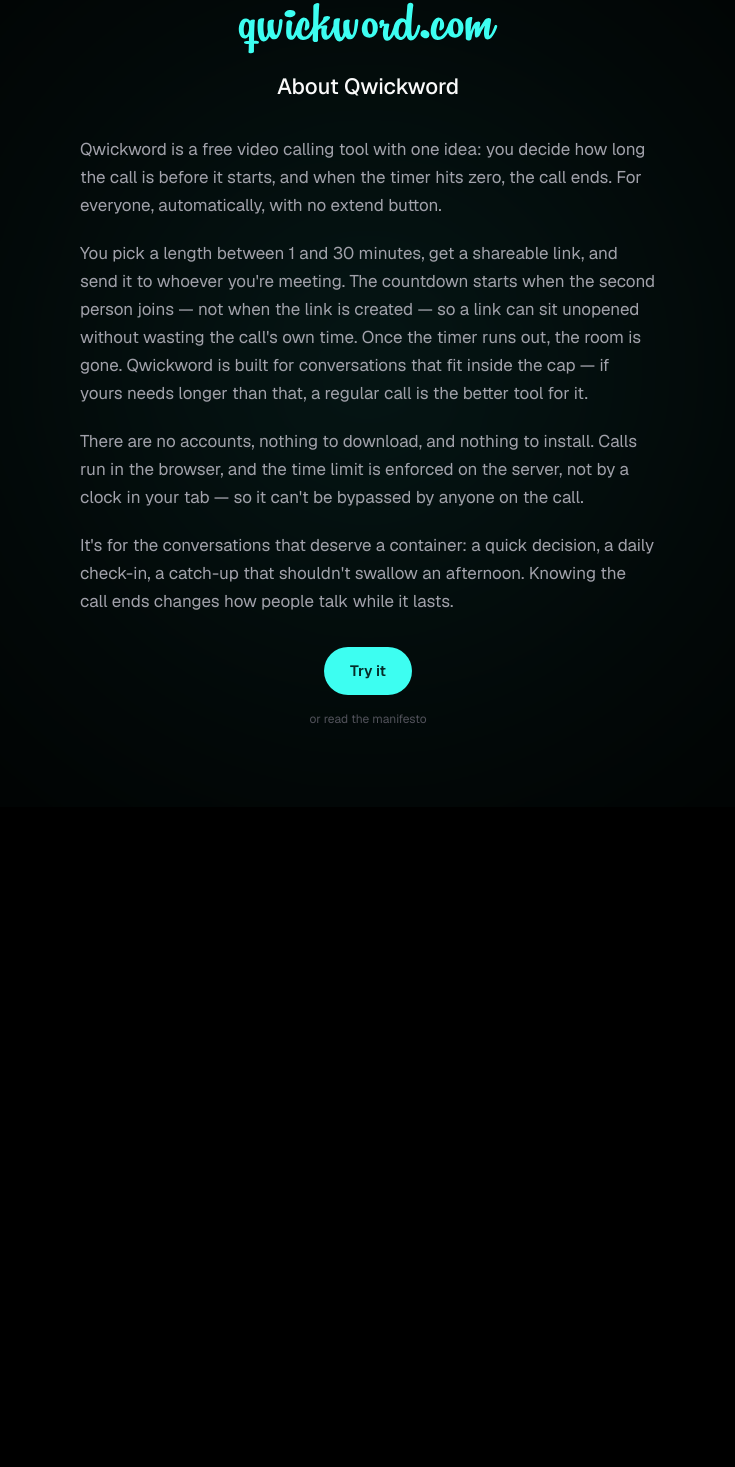
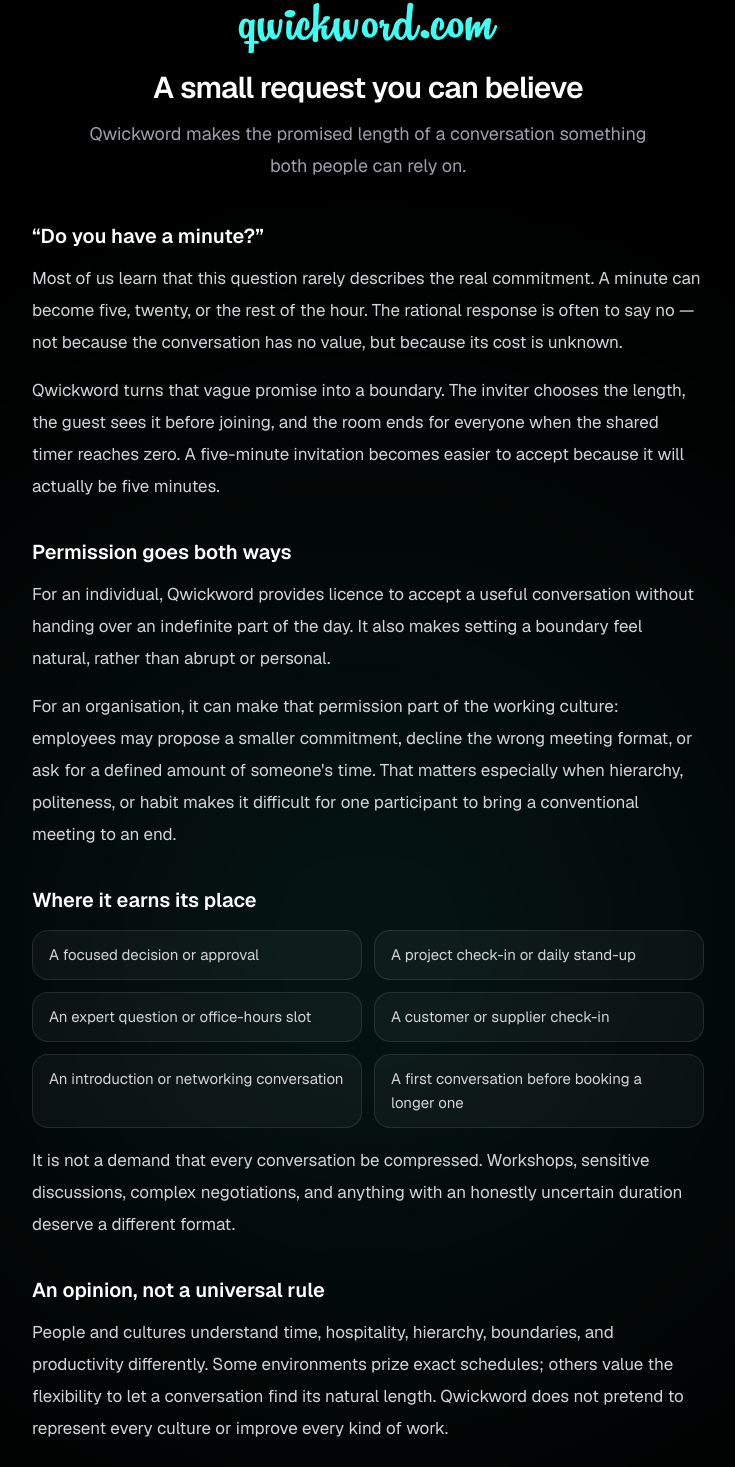
Before and after one commit to 5unR4yDK/qwickword, a Next.js app: page /about in a window 1280 px wide. Shown: the part 78-1545 px from the top of the page, without its empty margins (272-1007 px from the left). Before the commit the page ends 885 px from the top, so only its background shows below. Built offline with nearby package versions, Linux system fonts and the light colour scheme.

Commit message:
Rewrite About around trustworthy boundaries

```diff
--- a/src/app/about/page.tsx
+++ b/src/app/about/page.tsx
@@ -1,15 +1,17 @@
 import Link from "next/link";
 import type { Metadata } from "next";
 
-// The plain-spoken counterpart to /manifesto: a short, factual page that
-// explains what Qwickword is and how it works, for anyone who wants the
-// straight answer rather than the speech. Static content, plain Server
-// Component.
+// The plain-spoken counterpart to /manifesto: the human reason for the
+// product, the business situations it fits, and an honest account of the
+// opinion about time that sits behind it.
 
 export const metadata: Metadata = {
   title: "About",
   description:
-    "What Qwickword is and how it works: time-limited video calls that end on their own.",
+    "Qwickword makes a short meeting invitation believable: agree the boundary before the call, then trust the room to keep it.",
+  alternates: {
+    canonical: "/about",
+  },
 };
 
 export default function AboutPage() {
@@ -22,7 +24,7 @@
         className="pointer-events-none absolute top-1/2 left-1/2 h-[1500px] w-[1500px] -translate-x-1/2 -translate-y-1/2 rounded-full bg-[radial-gradient(circle,rgba(61,254,241,0.09)_0%,rgba(61,254,241,0.03)_38%,transparent_70%)] blur-[64px] mix-blend-screen"
       />
 
-      <article className="relative z-10 flex w-full max-w-xl flex-col gap-8">
+      <article className="relative z-10 flex w-full max-w-2xl flex-col gap-10">
         <header className="flex flex-col items-center gap-4 text-center">
           {/* eslint-disable-next-line @next/next/no-img-element */}
           <img
@@ -36,39 +38,123 @@
             alt="qwickword.com"
             className="h-auto w-[260px] max-w-[70vw] dark:hidden"
           />
-          <h1 className="text-[22px] font-medium text-zinc-900 dark:text-[#FAFAFA]">
-            About Qwickword
+          <div className="flex max-w-xl flex-col gap-3">
+            <h1 className="text-3xl font-semibold tracking-tight text-zinc-950 dark:text-white">
+              A small request you can believe
             </h1>
+            <p className="text-lg leading-8 text-zinc-600 dark:text-zinc-400">
+              Qwickword makes the promised length of a conversation something
+              both people can rely on.
+            </p>
+          </div>
         </header>
 
-        <div className="flex flex-col gap-5 text-[17px] leading-7 text-zinc-600 dark:text-[#A1A1AA]">
+        <div className="flex flex-col gap-9 text-[17px] leading-8 text-zinc-600 dark:text-zinc-300">
+          <section>
+            <h2 className="text-xl font-semibold text-zinc-950 dark:text-white">
+              “Do you have a minute?”
+            </h2>
+            <div className="mt-3 flex flex-col gap-4">
               <p>
-            Qwickword is a free video calling tool with one idea: you decide
-            how long the call is before it starts, and when the timer hits
-            zero, the call ends. For everyone, automatically, with no extend
-            button.
+                Most of us learn that this question rarely describes the real
+                commitment. A minute can become five, twenty, or the rest of the
+                hour. The rational response is often to say no — not because the
+                conversation has no value, but because its cost is unknown.
               </p>
               <p>
-            You pick a length between 1 and 30 minutes, get a shareable link,
-            and send it to whoever you&apos;re meeting. The countdown starts
-            when the second person joins — not when the link is created — so
-            a link can sit unopened without wasting the call&apos;s own time.
-            Once the timer runs out, the room is gone. Qwickword is built for
-            conversations that fit inside the cap — if yours needs longer
-            than that, a regular call is the better tool for it.
+                Qwickword turns that vague promise into a boundary. The inviter
+                chooses the length, the guest sees it before joining, and the
+                room ends for everyone when the shared timer reaches zero. A
+                five-minute invitation becomes easier to accept because it will
+                actually be five minutes.
+              </p>
+            </div>
+          </section>
+
+          <section>
+            <h2 className="text-xl font-semibold text-zinc-950 dark:text-white">
+              Permission goes both ways
+            </h2>
+            <div className="mt-3 flex flex-col gap-4">
+              <p>
+                For an individual, Qwickword provides licence to accept a useful
+                conversation without handing over an indefinite part of the day.
+                It also makes setting a boundary feel natural, rather than
+                abrupt or personal.
               </p>
               <p>
-            There are no accounts, nothing to download, and nothing to
-            install. Calls run in the browser, and the time limit is enforced
-            on the server, not by a clock in your tab — so it can&apos;t be
-            bypassed by anyone on the call.
+                For an organisation, it can make that permission part of the
+                working culture: employees may propose a smaller commitment,
+                decline the wrong meeting format, or ask for a defined amount of
+                someone&apos;s time. That matters especially when hierarchy,
+                politeness, or habit makes it difficult for one participant to
+                bring a conventional meeting to an end.
+              </p>
+            </div>
+          </section>
+
+          <section>
+            <h2 className="text-xl font-semibold text-zinc-950 dark:text-white">
+              Where it earns its place
+            </h2>
+            <ul className="mt-4 grid gap-3 sm:grid-cols-2">
+              {[
+                "A focused decision or approval",
+                "A project check-in or daily stand-up",
+                "An expert question or office-hours slot",
+                "A customer or supplier check-in",
+                "An introduction or networking conversation",
+                "A first conversation before booking a longer one",
+              ].map((useCase) => (
+                <li
+                  key={useCase}
+                  className="rounded-2xl border border-zinc-200 bg-white/70 px-4 py-3 text-[15px] leading-6 text-zinc-700 dark:border-white/10 dark:bg-white/[0.04] dark:text-zinc-300"
+                >
+                  {useCase}
+                </li>
+              ))}
+            </ul>
+            <p className="mt-4">
+              It is not a demand that every conversation be compressed.
+              Workshops, sensitive discussions, complex negotiations, and
+              anything with an honestly uncertain duration deserve a different
+              format.
+            </p>
+          </section>
+
+          <section>
+            <h2 className="text-xl font-semibold text-zinc-950 dark:text-white">
+              An opinion, not a universal rule
+            </h2>
+            <div className="mt-3 flex flex-col gap-4">
+              <p>
+                People and cultures understand time, hospitality, hierarchy,
+                boundaries, and productivity differently. Some environments
+                prize exact schedules; others value the flexibility to let a
+                conversation find its natural length. Qwickword does not pretend
+                to represent every culture or improve every kind of work.
               </p>
               <p>
-            It&apos;s for the conversations that deserve a container: a quick
-            decision, a daily check-in, a catch-up that shouldn&apos;t swallow
-            an afternoon. Knowing the call ends changes how people talk while
-            it lasts.
+                It is a productivity tool, but it is also a small and
+                intentionally opinionated experiment: what changes when the end
+                of a meeting is agreed in advance and is no longer a
+                negotiation?
               </p>
+            </div>
+          </section>
+
+          <section>
+            <h2 className="text-xl font-semibold text-zinc-950 dark:text-white">
+              The practical part
+            </h2>
+            <p className="mt-3">
+              Choose any whole number from 1 to 30 minutes and share the link.
+              The countdown starts when the second person joins, not when the
+              link is created. There are no accounts and nothing to install; the
+              call runs in the browser, and the room enforces the ending for
+              everyone.
+            </p>
+          </section>
         </div>
 
         <footer className="flex flex-col items-center gap-4">
```
Also changed, not shown: 1 other file (tests, documents, lock files or other folders). Lines whose indentation alone changed are shown as unchanged.
